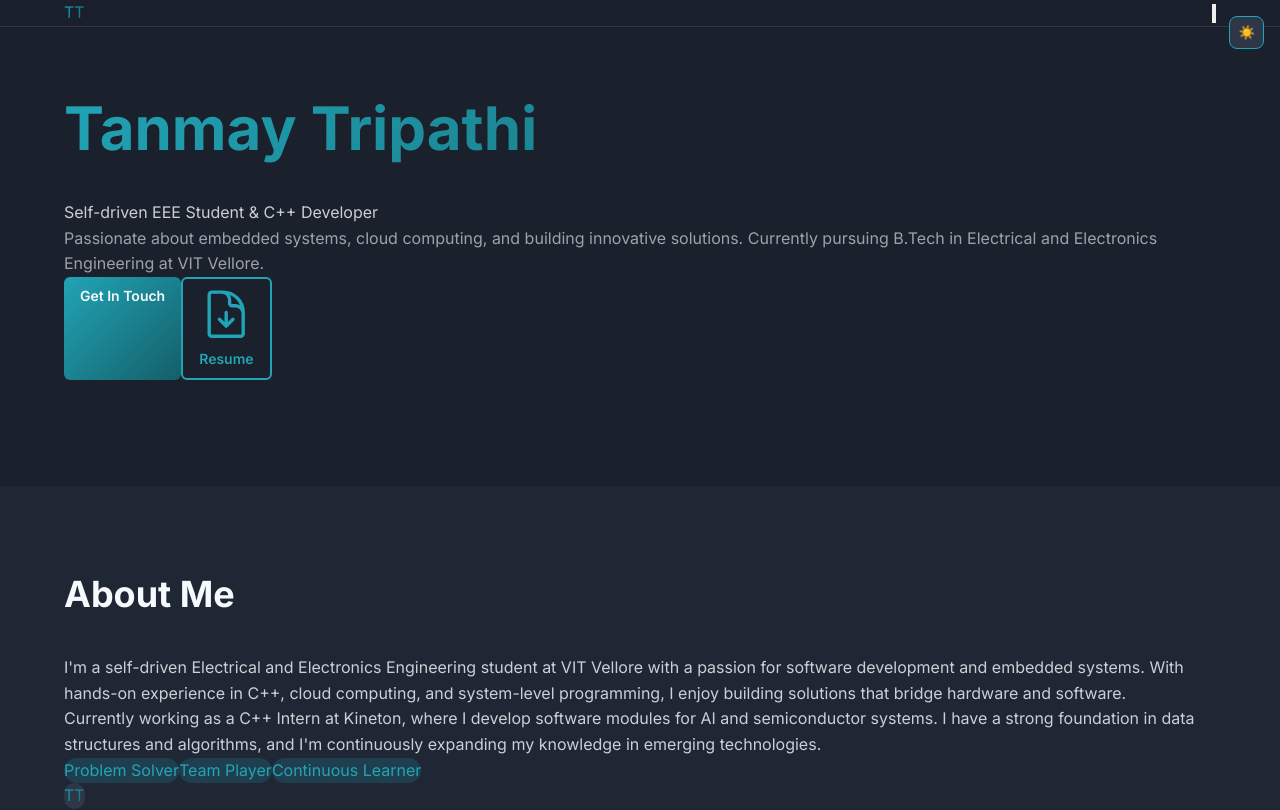
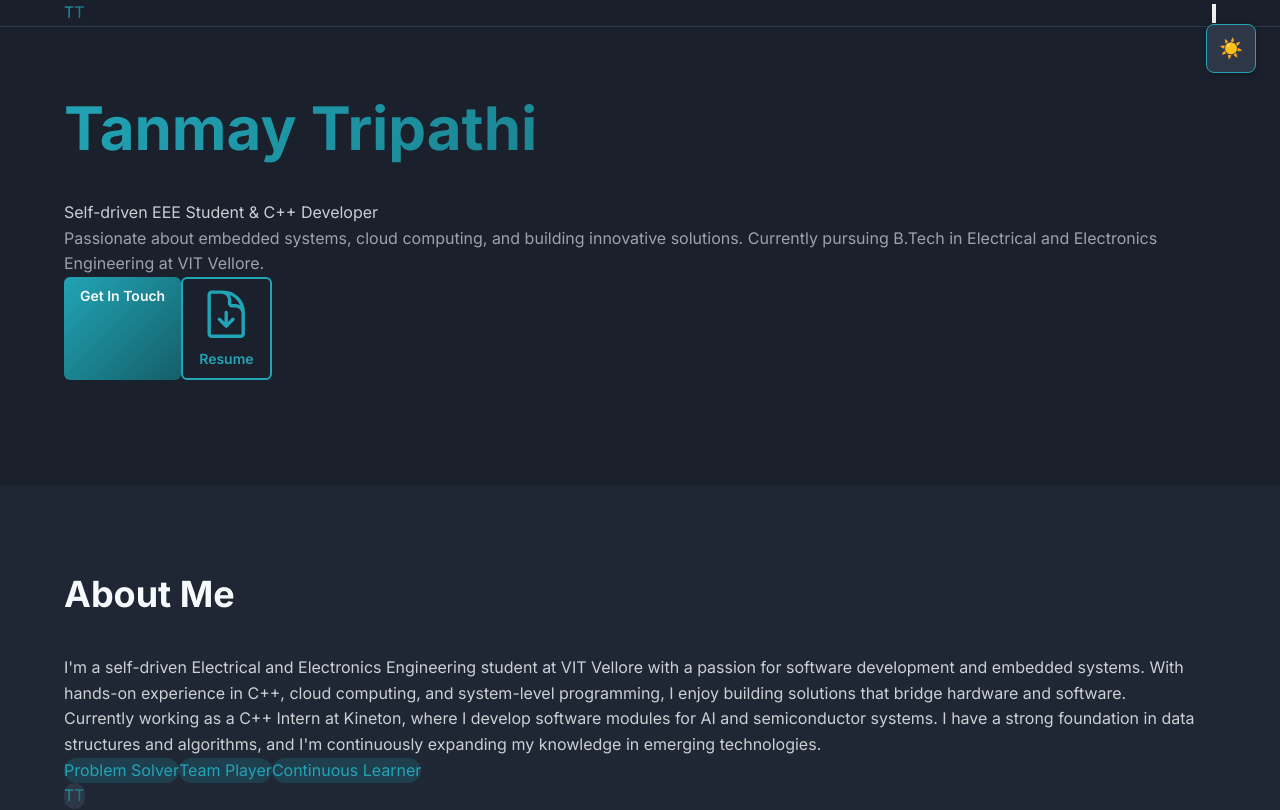
Before and after one commit to rhyode/portfolio, a Next.js app: page / in a window 1280 px wide. Shown: the top 810 px of the page. Built offline with nearby package versions, Linux system fonts and the light colour scheme.

Commit message:
Revert to working state, clean up theme toggle positioning, remove broken light mode styles

```diff
--- a/src/app/globals.css
+++ b/src/app/globals.css
@@ -222,52 +222,24 @@
 
     .theme-toggle {
         position: fixed;
-        top: 1rem;
-        right: 1rem;
+        top: 1.5rem;
+        right: 1.5rem;
         z-index: 1000;
         background: #2d3748;
         border: 1px solid #21a4b5;
         border-radius: 0.5rem;
-        padding: 0.5rem;
+        padding: 0.75rem;
         color: #f7fafc;
         cursor: pointer;
         transition: all 0.3s ease;
+        font-size: 1.2rem;
+        box-shadow: 0 2px 10px rgba(0, 0, 0, 0.2);
     }
 
     .theme-toggle:hover {
         background: #21a4b5;
         color: #1a202c;
-    }
-
-    /* Light mode styles */
-    .light-mode {
-        background-color: #f7fafc;
-        color: #1a202c;
-    }
-
-    .light-mode .bg-dark-bg {
-        background-color: #f7fafc;
-    }
-
-    .light-mode .bg-dark-surface {
-        background-color: #e2e8f0;
-    }
-
-    .light-mode .text-dark-text {
-        color: #1a202c;
-    }
-
-    .light-mode .card {
-        background-color: #e2e8f0;
-        border: 1px solid rgba(33, 164, 181, 0.2);
-    }
-
-    .light-mode .nav-link {
-        color: #1a202c;
-    }
-
-    .light-mode .heading-secondary {
-        color: #1a202c;
+        transform: scale(1.05);
     }
 }
 
--- a/src/app/page.tsx
+++ b/src/app/page.tsx
@@ -15,27 +15,16 @@ import ScrollToTop from "../components/ScrollToTop";
 
 export default function Home() {
   const [isLoaded, setIsLoaded] = useState(false);
-  const [isLightMode, setIsLightMode] = useState(false);
 
   useEffect(() => {
     setIsLoaded(true);
   }, []);
 
-  const toggleTheme = () => {
-    setIsLightMode(!isLightMode);
-  };
-
   return (
-    <div
-      className={`min-h-screen bg-dark-bg ${isLightMode ? "light-mode" : ""}`}
-    >
+    <div className="min-h-screen bg-dark-bg">
       {/* Theme Toggle Button */}
-      <button
-        onClick={toggleTheme}
-        className="theme-toggle"
-        aria-label="Toggle theme"
-      >
-        {isLightMode ? "🌙" : "☀️"}
+      <button className="theme-toggle" aria-label="Toggle theme">
+        ☀️
       </button>
       {/* Navigation */}
       <nav className="fixed top-0 w-full bg-dark-bg/80 backdrop-blur-sm z-40 border-b border-dark-surface">
```
